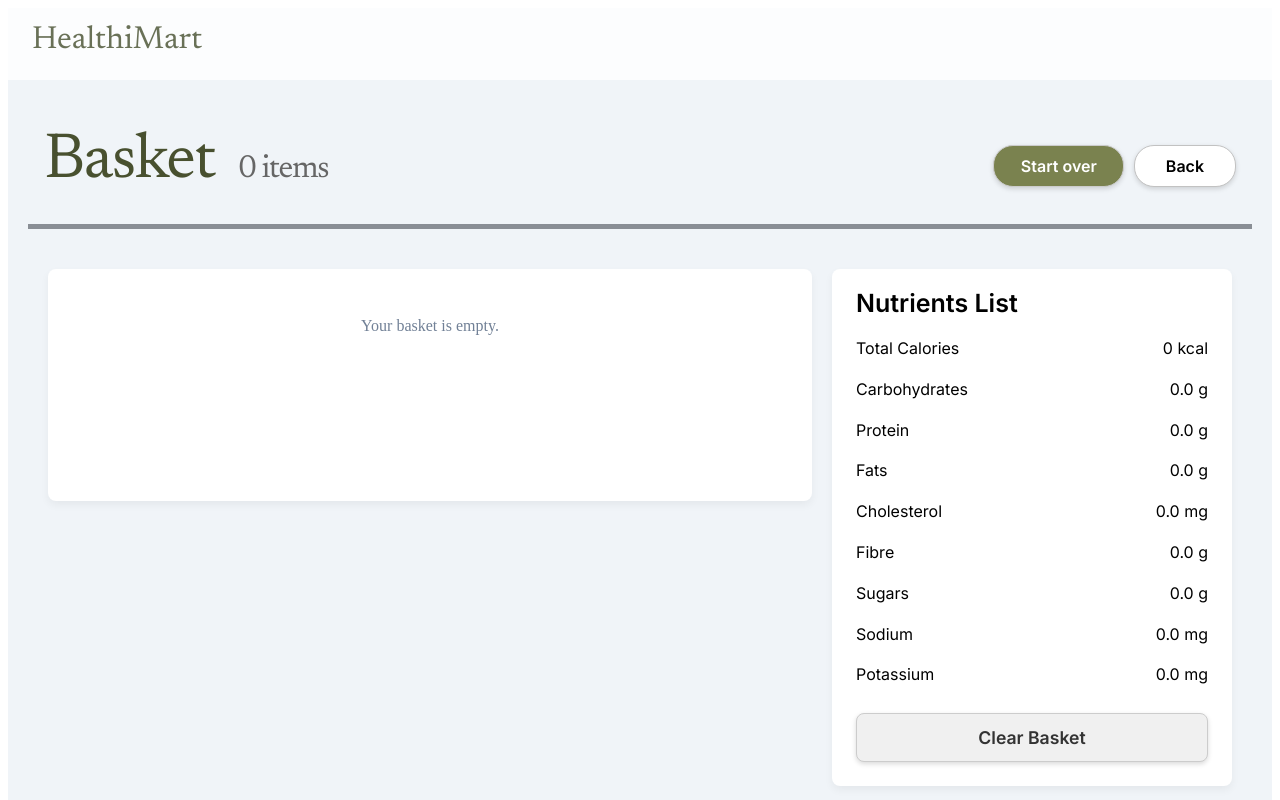
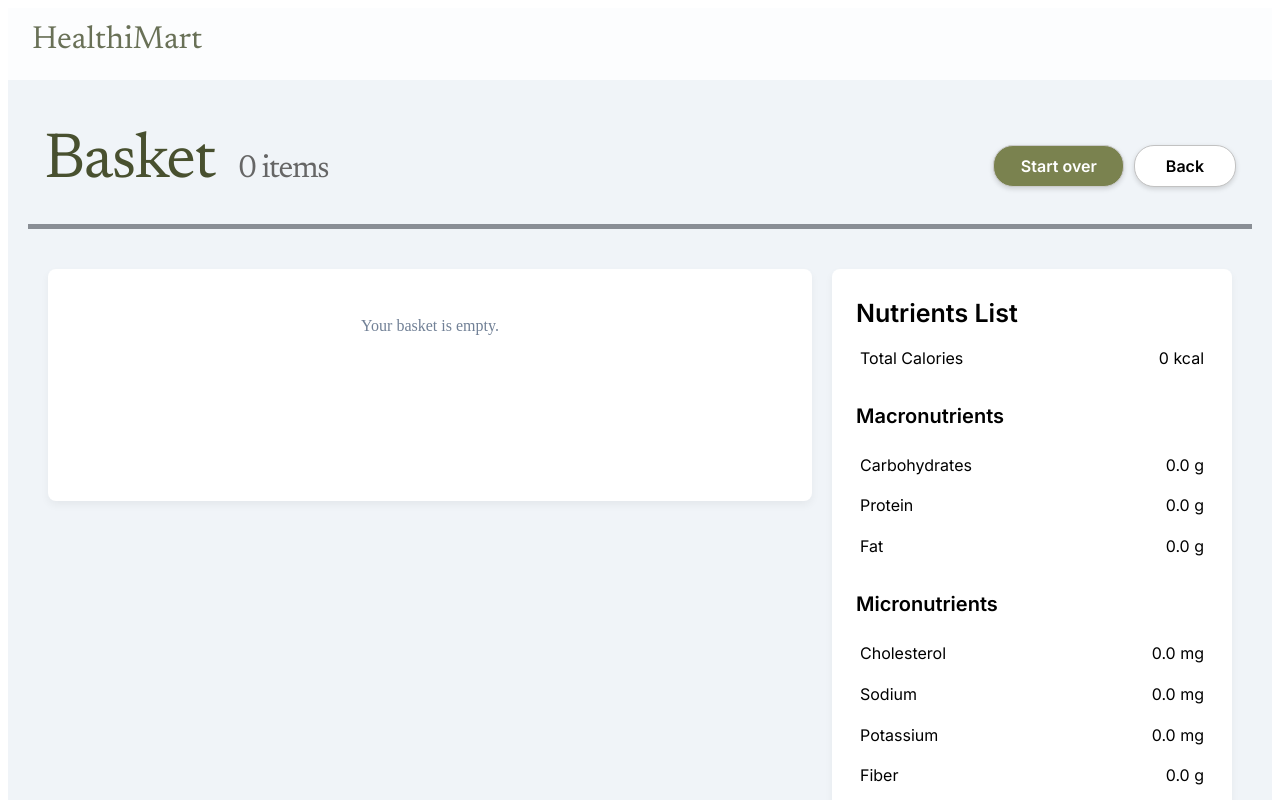
Before and after one commit to vienna601/HealthiMart, a React (Vite) app: page /basket in a window 1280 px wide. Shown: the top 800 px of the page. Built offline with nearby package versions, Linux system fonts and the light colour scheme.

Commit message:
Fix nutrients list on Basket and Summary pages

```diff
--- a/src/routes/Basket.jsx
+++ b/src/routes/Basket.jsx
@@ -105,6 +105,10 @@ export default function Basket() {
                 {nutrientsList.totalCalories} kcal
               </span>
             </div>
+          </div>
+          <div className="nutrient-rows-container">
+          <br></br>
+          <h3 className="nutrient-category-title">Macronutrients</h3>
             <div className="nutrient-row">
               <span className="nutrient-label">Carbohydrates</span>
               <span className="nutrient-value">
@@ -118,28 +122,19 @@ export default function Basket() {
               </span>
             </div>
             <div className="nutrient-row">
-              <span className="nutrient-label">Fats</span>
+              <span className="nutrient-label">Fat</span>
               <span className="nutrient-value">
                 {formatGrams("Fats", nutrientsList.fats)}
               </span>
             </div>
+          </div>
+          <div className="nutrient-rows-container">
+            <br></br>
+            <h3 className="nutrient-category-title">Micronutrients</h3>
             <div className="nutrient-row">
               <span className="nutrient-label">Cholesterol</span>
               <span className="nutrient-value">
                 {formatGrams("Cholesterol", nutrientsList.cholesterol)}
-              </span>
-            </div>
-            <div className="nutrient-row">
-              <span className="nutrient-label">Fibre</span>
-              <span className="nutrient-value">
-                {formatGrams("Fiber", nutrientsList.fibre)}
-              </span>{" "}
-              {/* Ensure 'Fiber' is handled by formatGrams */}
-            </div>
-            <div className="nutrient-row">
-              <span className="nutrient-label">Sugars</span>
-              <span className="nutrient-value">
-                {formatGrams("Sugar", nutrientsList.sugars)}
               </span>
             </div>
             <div className="nutrient-row">
@@ -152,6 +147,18 @@ export default function Basket() {
               <span className="nutrient-label">Potassium</span>
               <span className="nutrient-value">
                 {formatGrams("Potassium", nutrientsList.potassium)}
+              </span>
+            </div>
+            <div className="nutrient-row">
+              <span className="nutrient-label">Fiber</span>
+              <span className="nutrient-value">
+                {formatGrams("Fiber", nutrientsList.fibre)}
+              </span>{" "}
+            </div>
+            <div className="nutrient-row">
+              <span className="nutrient-label">Sugar</span>
+              <span className="nutrient-value">
+                {formatGrams("Sugar", nutrientsList.sugars)}
               </span>
             </div>
           </div>
--- a/src/routes/Summary.jsx
+++ b/src/routes/Summary.jsx
@@ -127,6 +127,7 @@ export default function Summary() {
           <h2 className="nutrients-summary-title">Nutrients Summary</h2>
           <div className="nutrients-columns">
             <div className="nutrients-column">
+              <br></br>
               <h3 className="nutrient-category">Macronutrients</h3>
               <p className="nutrient-item">
                 Carbohydrates{" "}
@@ -146,7 +147,7 @@ export default function Summary() {
                   {formatGrams("", macros.fat)}
                 </span>
               </p>
-
+              <br></br>
               <h3 className="nutrient-category">Micronutrients</h3>
               <p className="nutrient-item">
                 Cholesterol
--- a/src/styles/Basket.css
+++ b/src/styles/Basket.css
@@ -204,7 +204,7 @@
   font-size: 25px;
   font-weight: 600;
   color: #000;
-  margin-top: -0.3rem;
+  margin-top: 5px;
   margin-bottom: 1rem;
   text-align: left;
 }
@@ -216,11 +216,22 @@
   margin-bottom: auto; /* Pushes buttons to the bottom */
 }
 
+.nutrient-category-title {
+  color: #000;
+  font-feature-settings: "liga" off, "clig" off;
+  font-family: "Inter", sans-serif;
+  font-size: 20px;
+  font-style: normal;
+  font-weight: 600;
+  line-height: 130%;
+  margin: 0 0 10px 0;
+}
+
 .nutrient-row {
   display: flex;
   justify-content: space-between; /* Aligns label left, value right */
   align-items: baseline;
-  margin: 0.25rem 0;
+  margin: 0.25rem;
   font-family: "Inter", sans-serif;
   font-size: 16px;
   color: #000;
--- a/src/styles/Summary.css
+++ b/src/styles/Summary.css
@@ -83,16 +83,6 @@
   text-decoration: none;
 }
 
-.meal-naming-section {
-  display: flex;
-  flex-direction: row;
-  align-items: center;
-  width: 100%;
-  max-width: 1200px;
-  margin-bottom: 30px;
-  gap: 15px;
-}
-
 .meal-name-label {
   color: #000;
   font-feature-settings: "liga" off, "clig" off;
@@ -106,20 +96,6 @@
   flex-shrink: 0;
 }
 
-.meal-name-input {
-  width: 725px;
-  height: 54px;
-  flex-shrink: 0;
-  border-radius: 24px;
-  border: 2px solid #ececec;
-  background: #fafaf5;
-  padding: 0 20px;
-  font-size: 18px;
-  box-sizing: border-box;
-  flex-grow: 1;
-  max-width: 725px;
-}
-
 .content-grid {
   display: flex;
   justify-content: center;
@@ -131,7 +107,7 @@
 
 .nutrients-summary-box {
   width: auto;
-  height: 428px;
+  height: auto;
   flex-shrink: 0;
   border-radius: 24px;
   border: 2px solid #e6e6e6;
```
